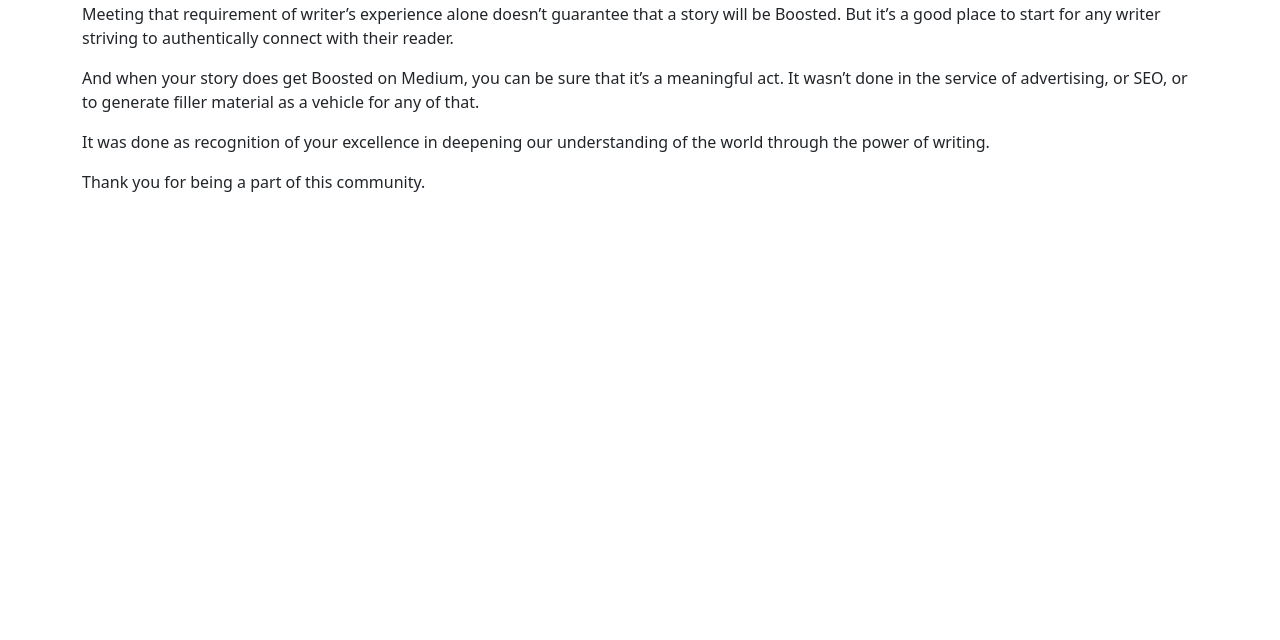
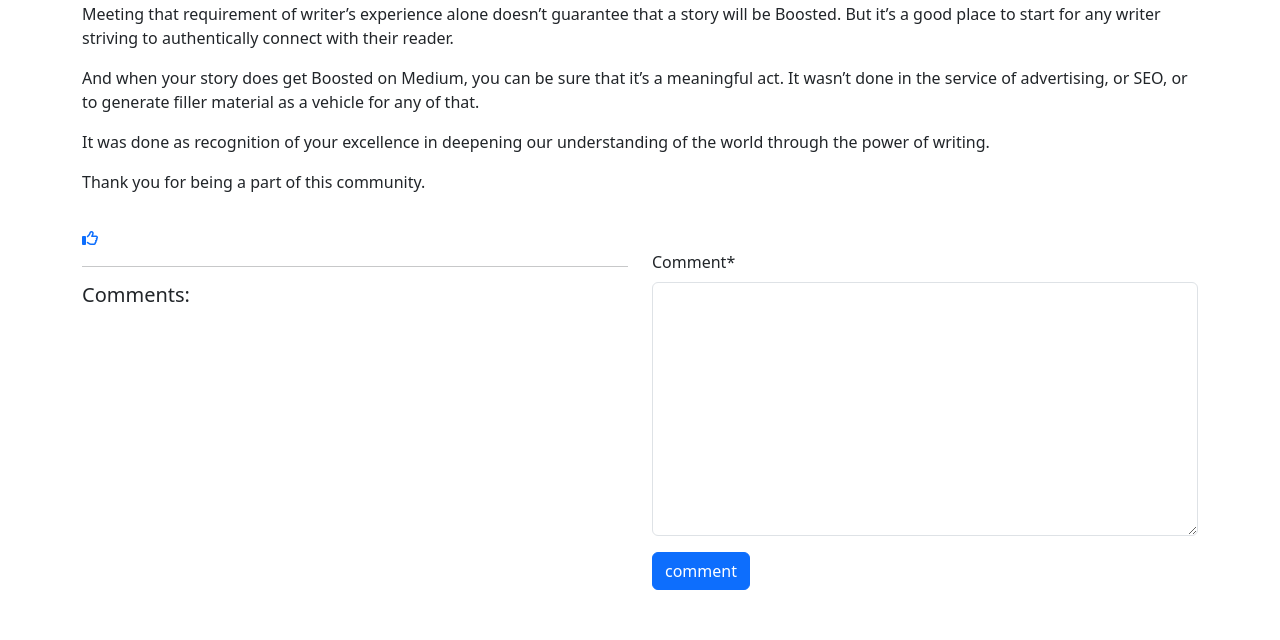
Before and after one commit to Mohabbatridoy/Dango-Blog-Project, a Django app: a page that uses templates/base.html in a window 1280 px wide. Shown: the part 2480-3120 px from the top of the page. Before the commit the page ends 2672 px from the top, so only its background shows below. Run offline with Django 5.2, Linux system fonts and the light colour scheme; a user stored in the database is signed in; data comes from the database, SQL or seed files in the repository; both versions use the stored data as it was after the commit; data that the repository does not hold is empty; some libraries are stand-ins or nearby versions.

Commit message:
add comments and like option

```diff
--- a/app_blog/admin.py
+++ b/app_blog/admin.py
@@ -1,7 +1,7 @@
 from django.contrib import admin
-from app_blog.models import Blog, comment, Likes
+from app_blog.models import Blog, Comment, Likes
 
 # Register your models here.
 admin.site.register(Blog)
-admin.site.register(comment)
+admin.site.register(Comment)
 admin.site.register(Likes)
--- /dev/null
+++ b/app_blog/forms.py
@@ -0,0 +1,7 @@
+from django import forms
+from app_blog.models import Blog, Comment
+
+class CommentForm(forms.ModelForm):
+    class Meta:
+        model = Comment
+        fields = ('comment',)
--- a/app_blog/models.py
+++ b/app_blog/models.py
@@ -19,7 +19,7 @@ class Blog(models.Model):
     def __str__(self):
         return self.blog_title
 
-class comment(models.Model):
+class Comment(models.Model):
     blog = models.ForeignKey(Blog, on_delete=models.CASCADE, related_name='blog_comment')
     user = models.ForeignKey(User, on_delete=models.CASCADE, related_name='user_comment')
     comment = models.TextField()
@@ -33,7 +33,7 @@ class comment(models.Model):
 
 class Likes(models.Model):
     blog = models.ForeignKey(Blog, on_delete=models.CASCADE, related_name='liked_blog')
-    user = models.ForeignKey(Blog, on_delete=models.CASCADE, related_name='liker_user')
+    user = models.ForeignKey(User, on_delete=models.CASCADE, related_name='liker_user')
 
     def __str__(self):
         return self.user + "likes" + self.blog
--- a/app_blog/templatetags/custom_filters.py
+++ b/app_blog/templatetags/custom_filters.py
@@ -3,7 +3,7 @@ from django import template
 register = template.Library()
 
 def range_filter(value):
-    return value[0:500] + "................"
+    return value[0:500] + "........"
 
 
 register.filter('range_filter', range_filter)
--- a/app_blog/urls.py
+++ b/app_blog/urls.py
@@ -6,4 +6,6 @@ urlpatterns = [
     path('',views.BlogList.as_view(),name='blog_list'),
     path('create-blog/', views.CreateBlog.as_view(), name='create_blog'),
     path('blog-details/<path:slug>', views.blog_details, name="blog_details"),
+    path('liked/<pk>/', views.Liked, name="liked_post"),
+    path('uliked/<pk>/', views.Unliked, name="unliked_post"),
 ]
--- a/app_blog/views.py
+++ b/app_blog/views.py
@@ -2,7 +2,8 @@ from django.shortcuts import render, HttpResponseRedirect
 from django.http import HttpResponse
 from django.views.generic import CreateView, ListView, UpdateView, DetailView, TemplateView, View, DeleteView
 from django.urls import reverse, reverse_lazy
-from app_blog.models import Blog, comment, Likes
+from app_blog.models import Blog, Likes,Comment
+from app_blog.forms import CommentForm
 from django.contrib.auth.mixins import LoginRequiredMixin
 from django.contrib.auth.decorators import login_required
 from django.http import Http404
@@ -35,6 +36,39 @@ class BlogList(LoginRequiredMixin, ListView):
 def blog_details(request, slug):
     try:
         blog = Blog.objects.get(slug=slug)
+        comment_form = CommentForm()
+        already_liked = Likes.objects.filter(blog=blog, user=request.user)
+        if already_liked:
+            Liked = True
+        else:
+            Liked = False
+        if request.method == 'POST':
+            comment_form = CommentForm(request.POST)
+            if comment_form.is_valid():
+                comment = comment_form.save(commit=False)
+                comment.user = request.user
+                comment.blog = blog
+                comment.save()
+                return HttpResponseRedirect(reverse('app_blog:blog_details', kwargs={'slug':slug}))
     except Blog.DoesNotExist:
         raise Http404("Blog does not exist")
-    return render(request, 'app_blog/blog_details.html', context={'blog':blog})
+    return render(request, 'app_blog/blog_details.html', context={'blog':blog, 'comment_form':comment_form, 'Liked':Liked})
+
+
+@login_required
+def Liked(request, pk):
+    blog = Blog.objects.get(pk=pk)
+    user = request.user
+    already_liked = Likes.objects.filter(blog=blog, user=user)
+    if not already_liked:
+        liked_post = Likes(blog=blog, user=user)
+        liked_post.save()
+    return HttpResponseRedirect(reverse('app_blog:blog_details', kwargs={'slug':blog.slug}))
+
+@login_required
+def Unliked(request, pk):
+    blog = Blog.objects.get(pk=pk)
+    user = request.user
+    already_liked = Likes.objects.filter(blog=blog, user=user)
+    already_liked.delete()
+    return HttpResponseRedirect(reverse('app_blog:blog_details', kwargs={'slug':blog.slug}))
--- a/templates/app_blog/blog_details.html
+++ b/templates/app_blog/blog_details.html
@@ -1,4 +1,5 @@
 {% extends 'base.html' %}
+{% load crispy_forms_tags %}
 {% block title_block %} {{blog.blog_title}} {% endblock %}
 {% block content %}
     <div class="row">
@@ -7,10 +8,32 @@
             <h4>Posted by: @{{blog.author}}</h4>
             <i><h6>Published on: {{blog.publis_date}}</h6></i>
             <i><h6>Updated: {{blog.update_date}}</h6></i>
+            <h6>{{ blog.liked_blog.count }} Likes, {{blog.blog_comment.count}} comments</h6>
         </div>
         <div class="col-sm-6">
             <img src="/media/{{blog.blog_image}}" width="100%">
         </div>
         <p>{{blog.blog_content|linebreaks}}</p>
     </div>
+    {% if not Liked %}
+        <a href="{% url 'app_blog:liked_post' pk=blog.pk %}"><i class="fa-regular fa-thumbs-up"></i></a>
+    {% else %}
+        <a href="{% url 'app_blog:unliked_post' pk=blog.pk %}"><i class="fa-regular fa-thumbs-down"></i></a>
+    {% endif %}
+    <div class="row">
+        <div class="col-sm-6">
+            <hr>
+            <h5>Comments:</h5>
+            {% for comment in blog.blog_comment.all %}
+                <p><a href="#">@{{comment.user}}</a> {{comment.comment}} <br> <i><h6>{{comment.comment_date}}</h6></i></p>
+            {% endfor %}
+        </div>
+        <div class="col-sm-6">
+            <form method="POST">
+                {% csrf_token %}
+                {{ comment_form|crispy }}
+                <button type="submit", class="btn btn-primary" btn-sm>comment</button>
+            </form>
+        </div>
+    </div>
 {% endblock %}
--- a/templates/base.html
+++ b/templates/base.html
@@ -4,6 +4,8 @@
     <meta charset="UTF-8">
     <meta name="viewport" content="width=device-width, initial-scale=1.0">
     <link href="https://cdn.jsdelivr.net/npm/bootstrap@5.3.3/dist/css/bootstrap.min.css" rel="stylesheet">
+    <link rel="stylesheet" href="https://cdnjs.cloudflare.com/ajax/libs/font-awesome/6.7.2/css/all.min.css">
+
     <title>{% block title_block %} Blogs {% endblock %}</title>
 </head>
 <body>
```
Also changed, not shown: db.sqlite3, media/blog_images/anime-boy-cat-raining-scenic-wallpaper-preview.jpg (added).
